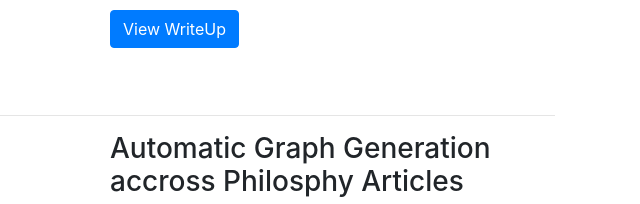
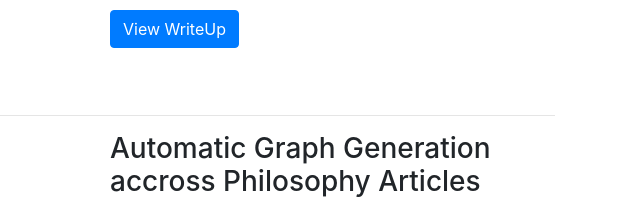
Before and after one commit to S-Farooq/portfolio-page, a website: page index.html in a window 1280 px wide. Shown: the part 1060-1264 px from the top of the page, 640-1280 px from the left. Drawn offline with Linux system fonts and the light colour scheme.

Commit message:
fixed typo

```diff
--- a/index.html
+++ b/index.html
@@ -130,7 +130,7 @@
           </a>
         </div>
         <div class="col-md-5">
-          <h3>Automatic Graph Generation accross Philosphy Articles</h3>
+          <h3>Automatic Graph Generation accross Philosophy Articles</h3>
           <p>A Natural Language Processing (NLP) approach to automatically detect connections through key entities and ideas accross articles/documents. I analysed a set of philosophy articles to see which Entities related them to each other and if this could guide our choice of reading.</p>
           <a class="btn btn-primary" href="https://medium.com/@shahamfarooq/what-do-i-philosophize-next-a-nlp-approach-d97d4465e7ae">View WriteUp</a>
         </div>
```
